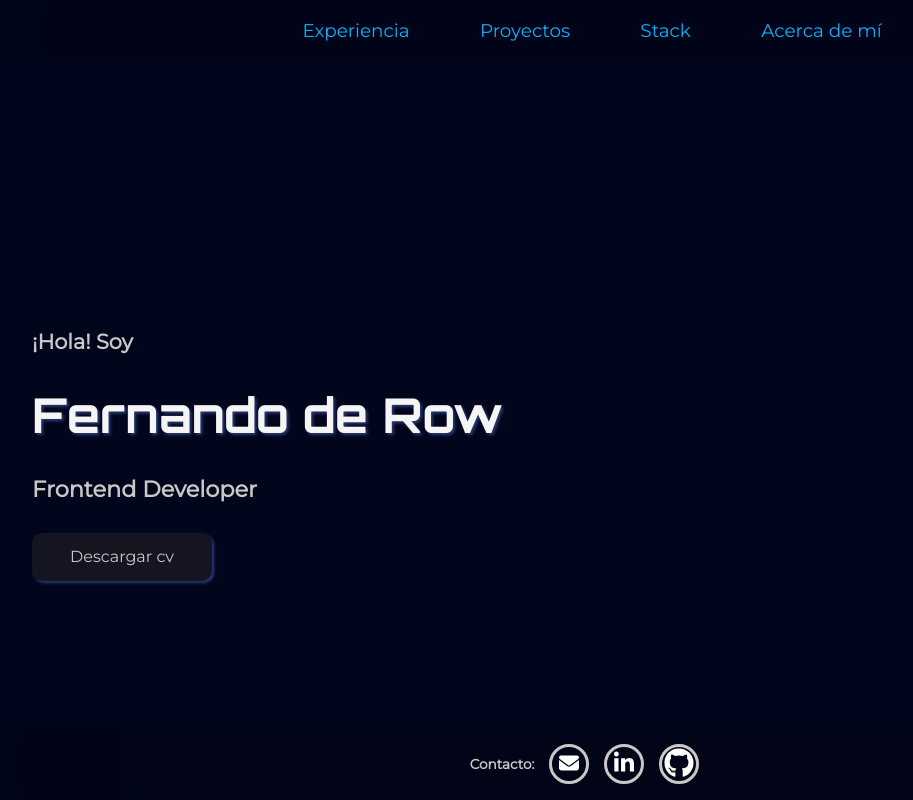
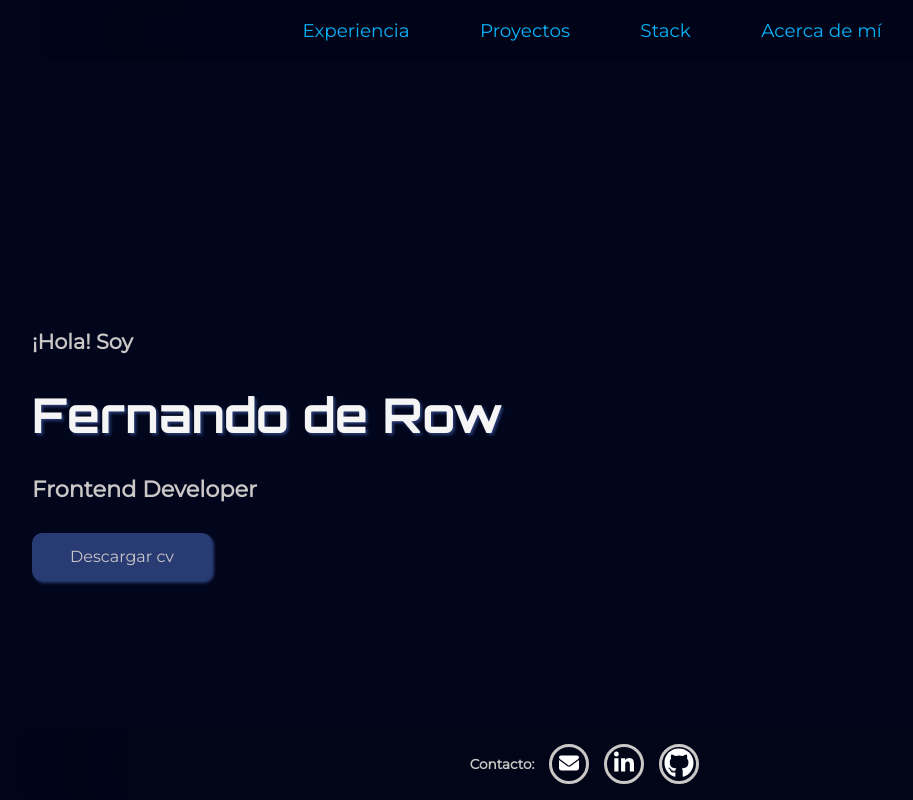
Before and after one commit to FerDR89/portfolio, a React app: page / in a window 1280 px wide. In both pictures the pointer is over the element 170 px from the left and 556 px from the top of the page. Shown: the top 800 px of the page, without its empty margins (48-961 px from the left). Built offline with nearby package versions, Linux system fonts and the light colour scheme; no server answers.

Commit message:
feat: add hover background-color in button component

```diff
--- a/index.css
+++ b/index.css
@@ -15,6 +15,7 @@
   --scrollbar-color-thumb: rgb(40, 59, 115);
   --scrollbar-color-track: rgba(255, 255, 255, 0.5);
   --link-color: rgb(7 179 249);
+  --hover-button-color: rgb(40, 59, 115);
 }
 
 body {
--- a/src/components/atoms/my-button/myButton.css
+++ b/src/components/atoms/my-button/myButton.css
@@ -10,6 +10,11 @@
   background-color: var(--primary-button-color);
   box-shadow: 2px 2px 3px rgb(40, 59, 115);
   animation: buttonAnim 2s ease 0s 1 normal forwards;
+  transition: background-color 1s ease-in-out;
+}
+
+.button_container:hover {
+  background-color: var(--hover-button-color);
 }
 
 .button {
```
